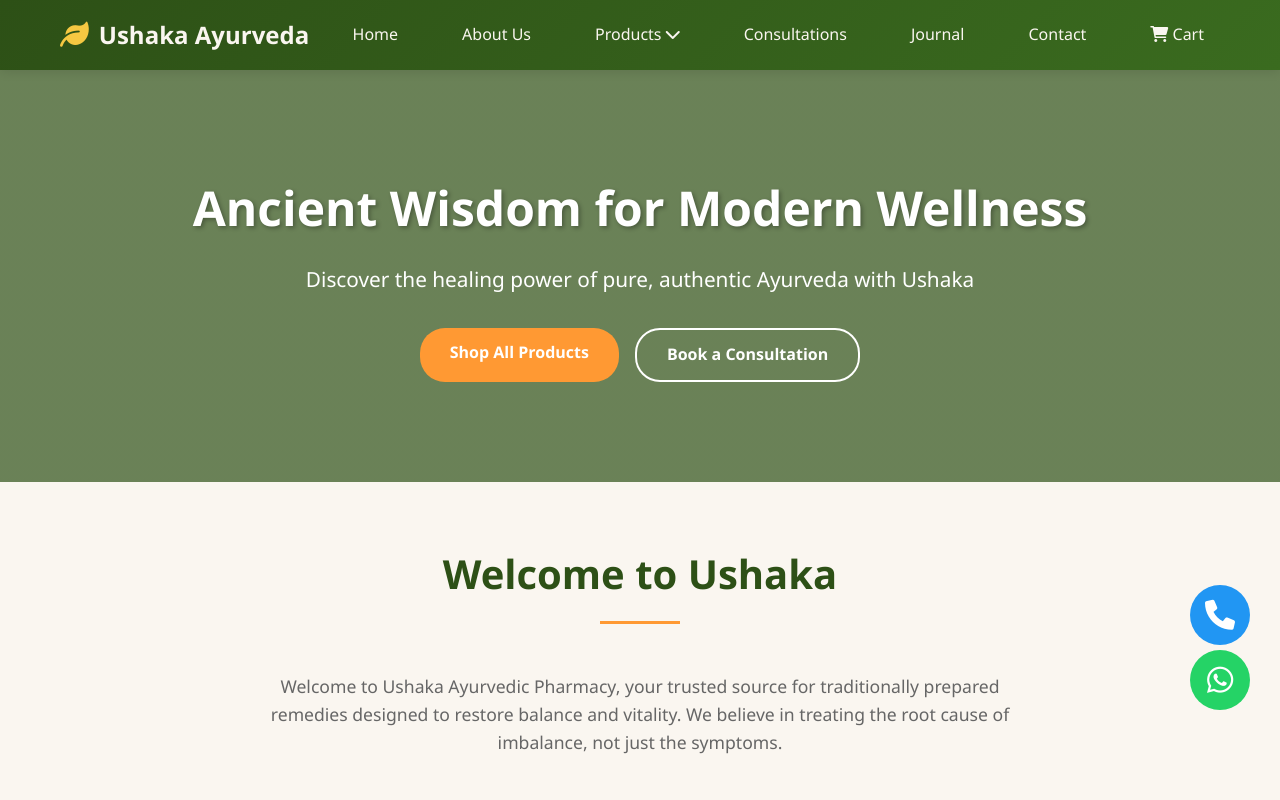
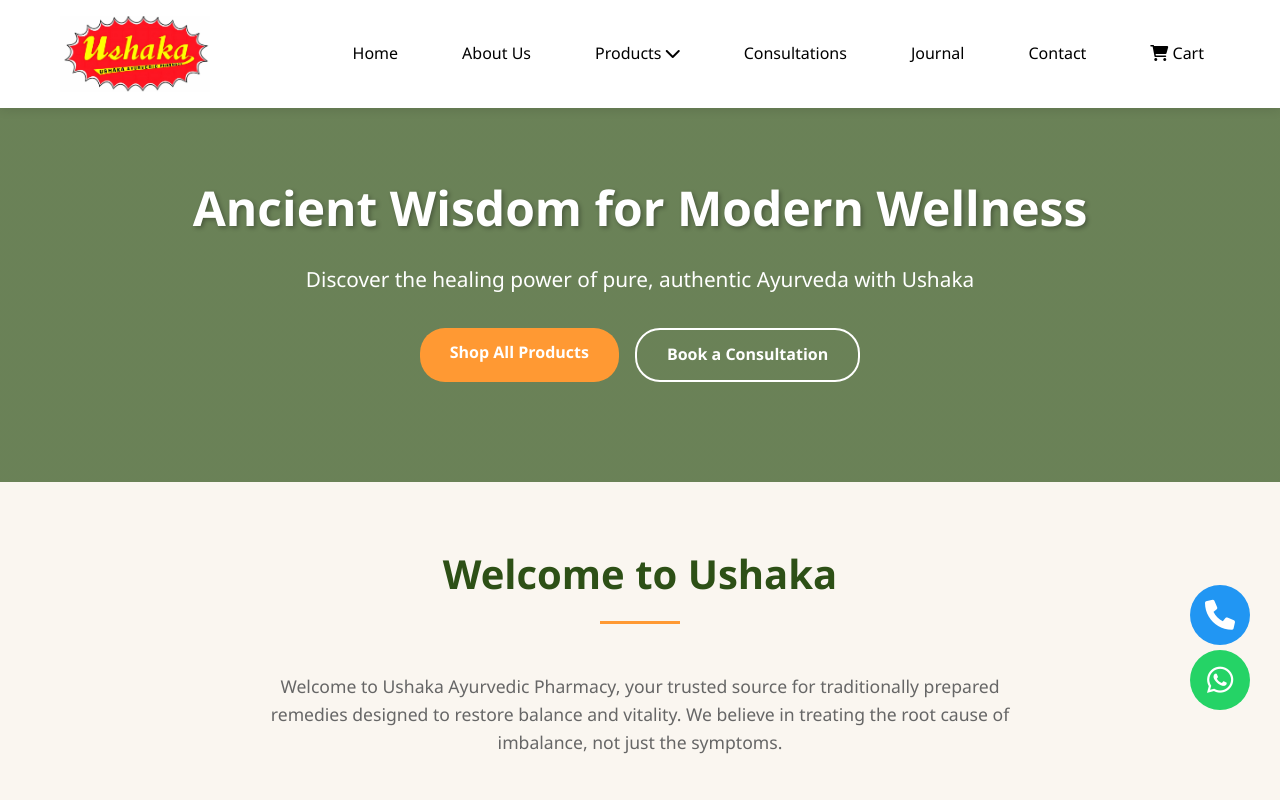
Before and after one commit to dilawar-naqvi0786/ushaka-ayurvedic-pharmacy, a plain HTML site: page index.html in a window 1280 px wide. Shown: the top 800 px of the page. Drawn offline with Linux system fonts and the light colour scheme.

Commit message:
Add files via upload

```diff
--- a/index.html
+++ b/index.html
@@ -101,8 +101,8 @@
 
         /* Header and Navigation */
       header {
-            background: linear-gradient(135deg, var(--primary-green) 0%, #3a6b1f 100%);
-            box-shadow: 0 2px 10px rgba(0,0,0,0.1);
+    background: linear-gradient(135deg, #ffffff 0%, #ffffff 100%);
+    box-shadow: 0 2px 10px rgba(0, 0, 0, 0.1);
     position: fixed;
     width: 100%;
     top: 0;
@@ -145,9 +145,10 @@
         }
 
        .nav-link {
-            color: var(--cream);
+    color: #000000;
     text-decoration: none;
-            transition: all 0.3s ease;
+    transition: all 0.3s
+ease;
     padding: 0.5rem 1rem;
     border-radius: 5px;
     position: relative;
@@ -569,8 +570,7 @@
         <div class="nav-container">
             <nav>
                 <a href="#home" class="logo">
-                    <i class="fas fa-leaf"></i>
-                    Ushaka Ayurveda
+                   <img width="150px" src="logo.jfif" alt="" srcset="">
                 </a>
 
                 <ul class="nav-menu" id="navMenu">
@@ -793,8 +793,8 @@
 
             <div class="footer-section">
                 <h3>Contact Info</h3>
-                <p><i class="fas fa-envelope"></i> info@ushakaayurveda.com</p>
-                <p><i class="fas fa-phone"></i> +1 (555) 123-4567</p>
+                <p><i class="fas fa-envelope"></i> ushakaindus@gmail.com</p>
+                <p><i class="fas fa-phone"></i> +9184105 54334 </p>
                 <p><i class="fas fa-clock"></i> Mon-Fri: 9AM-5PM</p>
             </div>
         </div>
```
Lines whose indentation alone changed are shown as unchanged.
